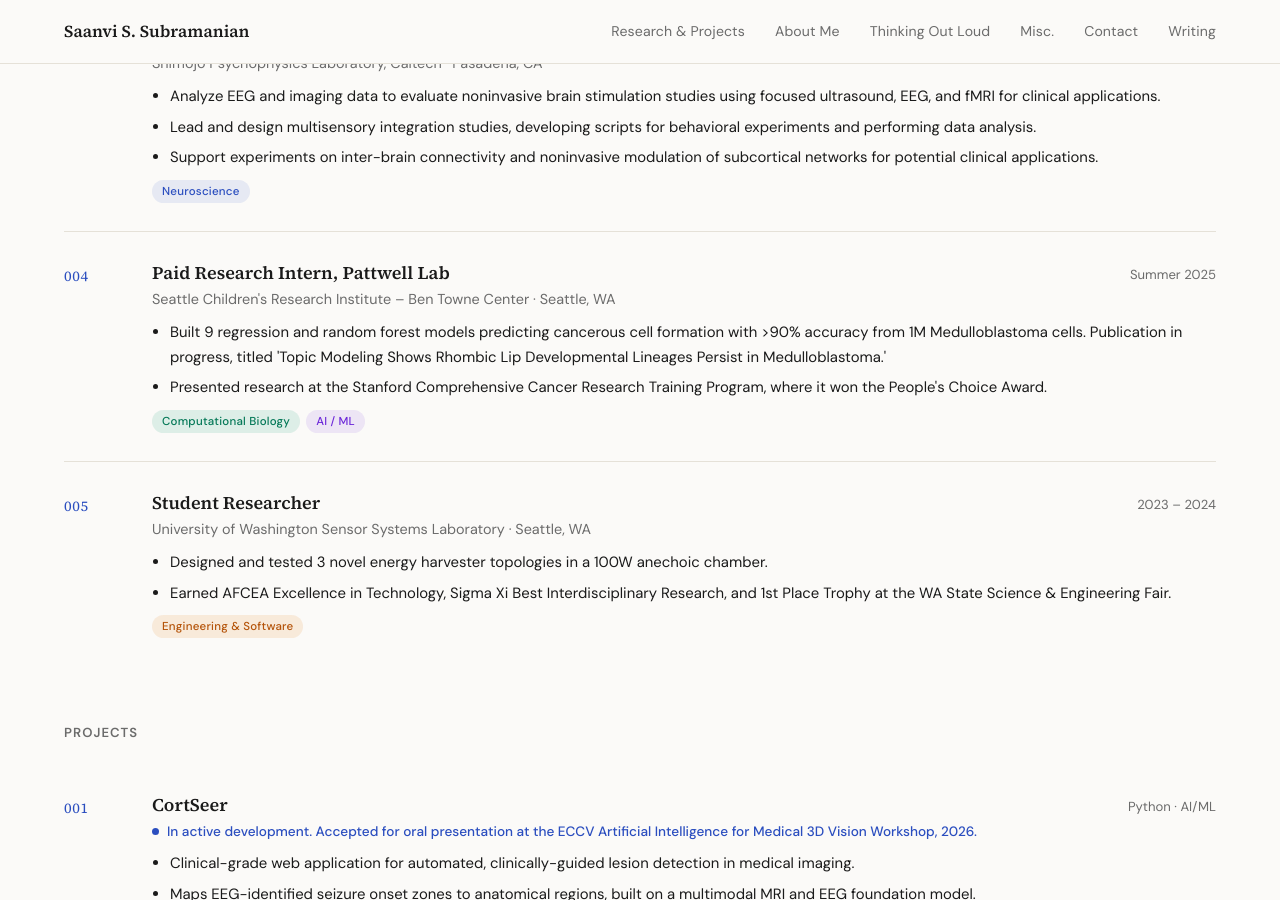
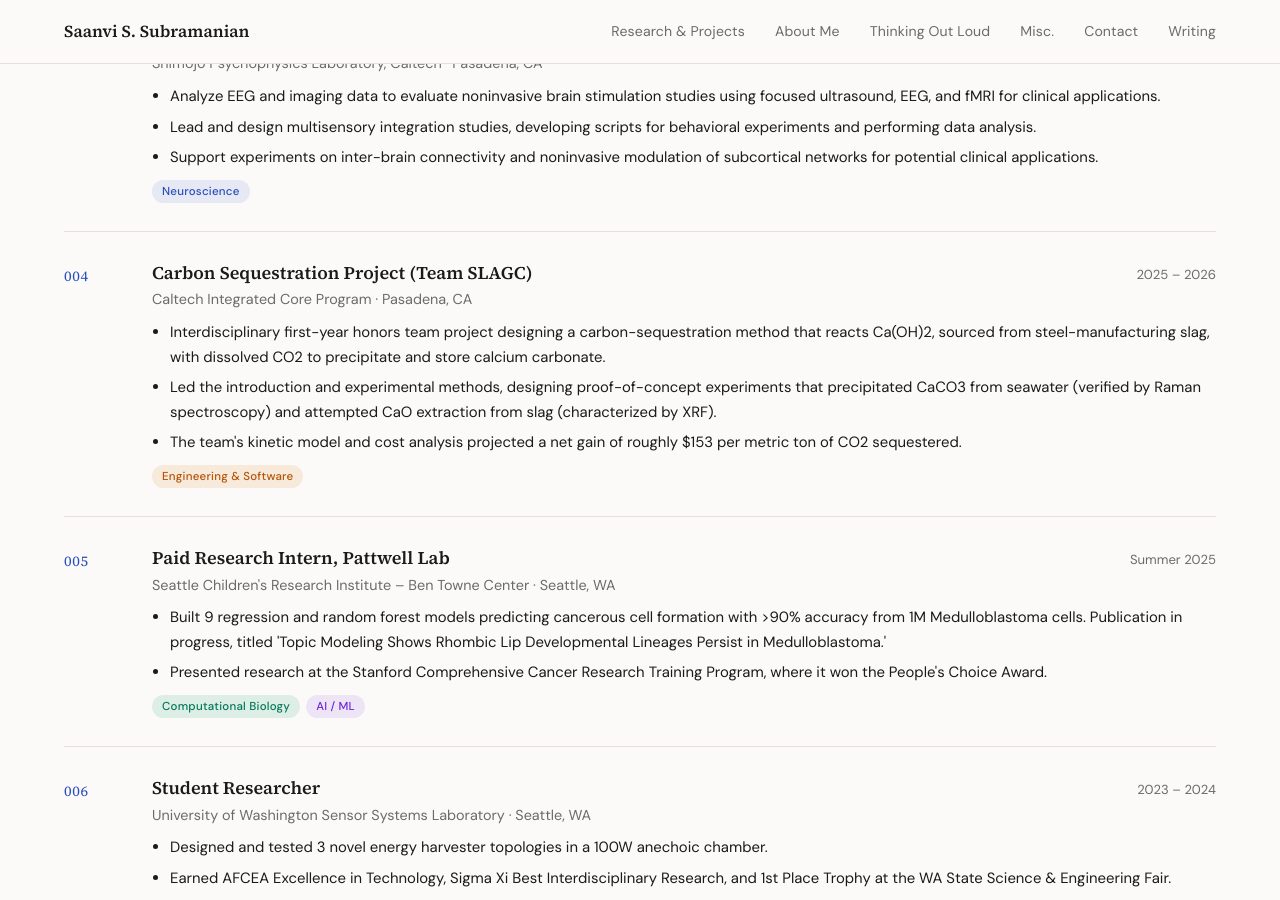
Before and after one commit to saanviiyer/saanviiyer.github.io, a Jekyll site: the page built from pages/research.html, in a window 1280 px wide and 900 px high, scrolled down 825 px. Built offline with Jekyll 4.4.1, drawn with Linux system fonts in a browser that asks for light colours; some of the changed text lies outside the part shown.

Commit message:
added steelingco2

```diff
--- a/_data/experiences.yml
+++ b/_data/experiences.yml
@@ -33,6 +33,17 @@
     - "Lead and design multisensory integration studies, developing scripts for behavioral experiments and performing data analysis."
     - "Support experiments on inter-brain connectivity and noninvasive modulation of subcortical networks for potential clinical applications."
 
+- role: "Carbon Sequestration Project (Team SLAGC)"
+  org: "Caltech Integrated Core Program"
+  location: "Pasadena, CA"
+  dates: "2025 – 2026"
+  link: ""
+  cats: ["eng"]
+  bullets:
+    - "Interdisciplinary first-year honors team project designing a carbon-sequestration method that reacts Ca(OH)2, sourced from steel-manufacturing slag, with dissolved CO2 to precipitate and store calcium carbonate."
+    - "Led the introduction and experimental methods, designing proof-of-concept experiments that precipitated CaCO3 from seawater (verified by Raman spectroscopy) and attempted CaO extraction from slag (characterized by XRF)."
+    - "The team's kinetic model and cost analysis projected a net gain of roughly $153 per metric ton of CO2 sequestered."
+
 - role: "Paid Research Intern, Pattwell Lab"
   org: "Seattle Children's Research Institute – Ben Towne Center"
   location: "Seattle, WA"
--- a/_data/projects.yml
+++ b/_data/projects.yml
@@ -44,6 +44,14 @@
   bullets:
     - "Selected for the Neuromatch NeuroAI advanced course, where I built a group research project on microlearning."
 
+- title: "Steeling CO2: Sequestering CO2 through Steel Byproduct Processing"
+  tags: "Integrated Core · Chemistry"
+  status: "Integrated Core team project (Team SLAGC)."
+  link: ""
+  cats: ["eng"]
+  bullets:
+    - "A carbon-sequestration approach that extracts Ca(OH)2 from steel-slag byproduct and uses it to convert dissolved CO2 into calcium carbonate, backed by a coupled-ODE kinetic model and a full cost analysis (~$153 net gain per metric ton of CO2)."
+
 - title: "CougarCareers Web Application"
   tags: "JavaScript · PHP · HTML"
   status: "Completed. Deployed for the school counseling department."
```
